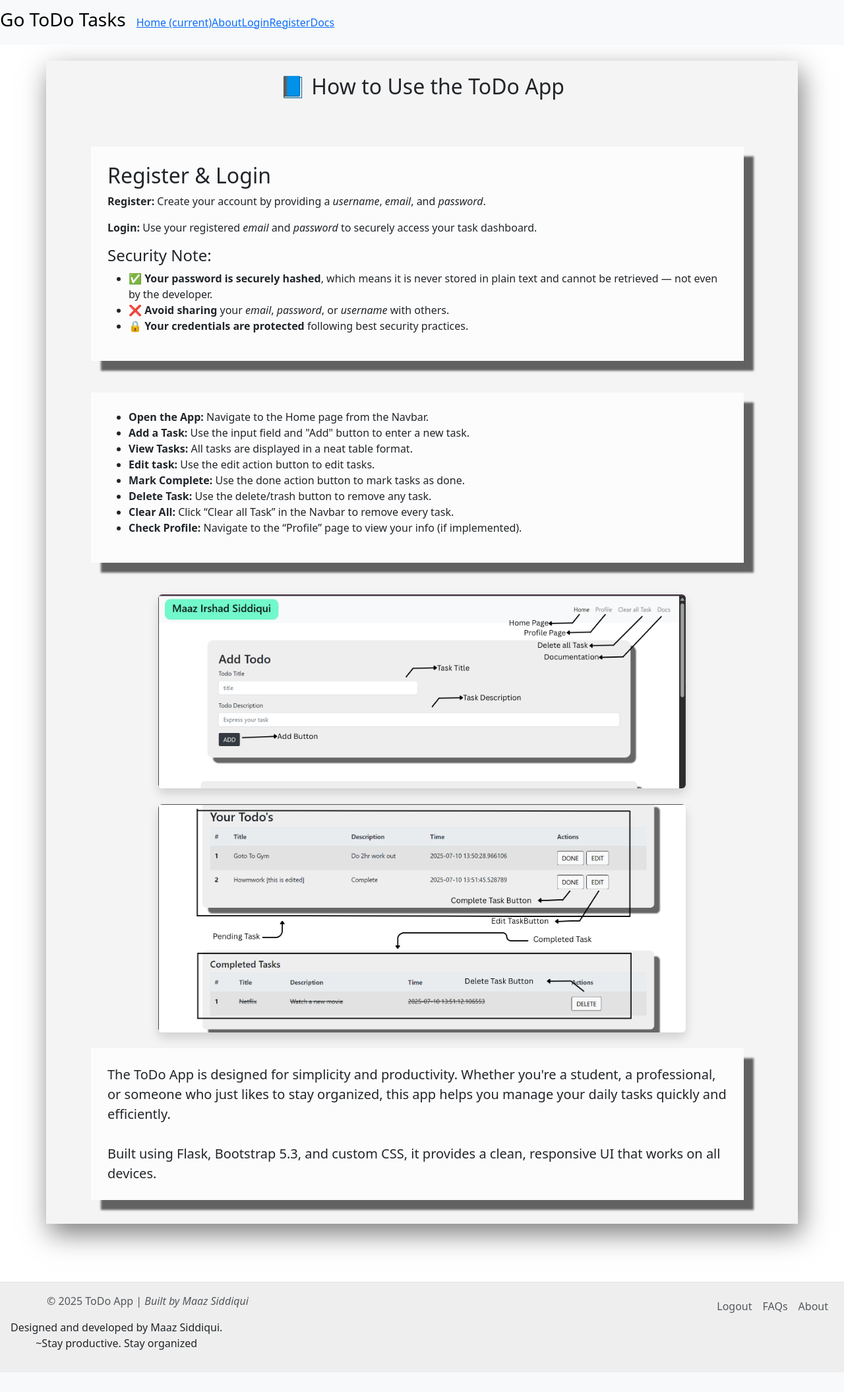
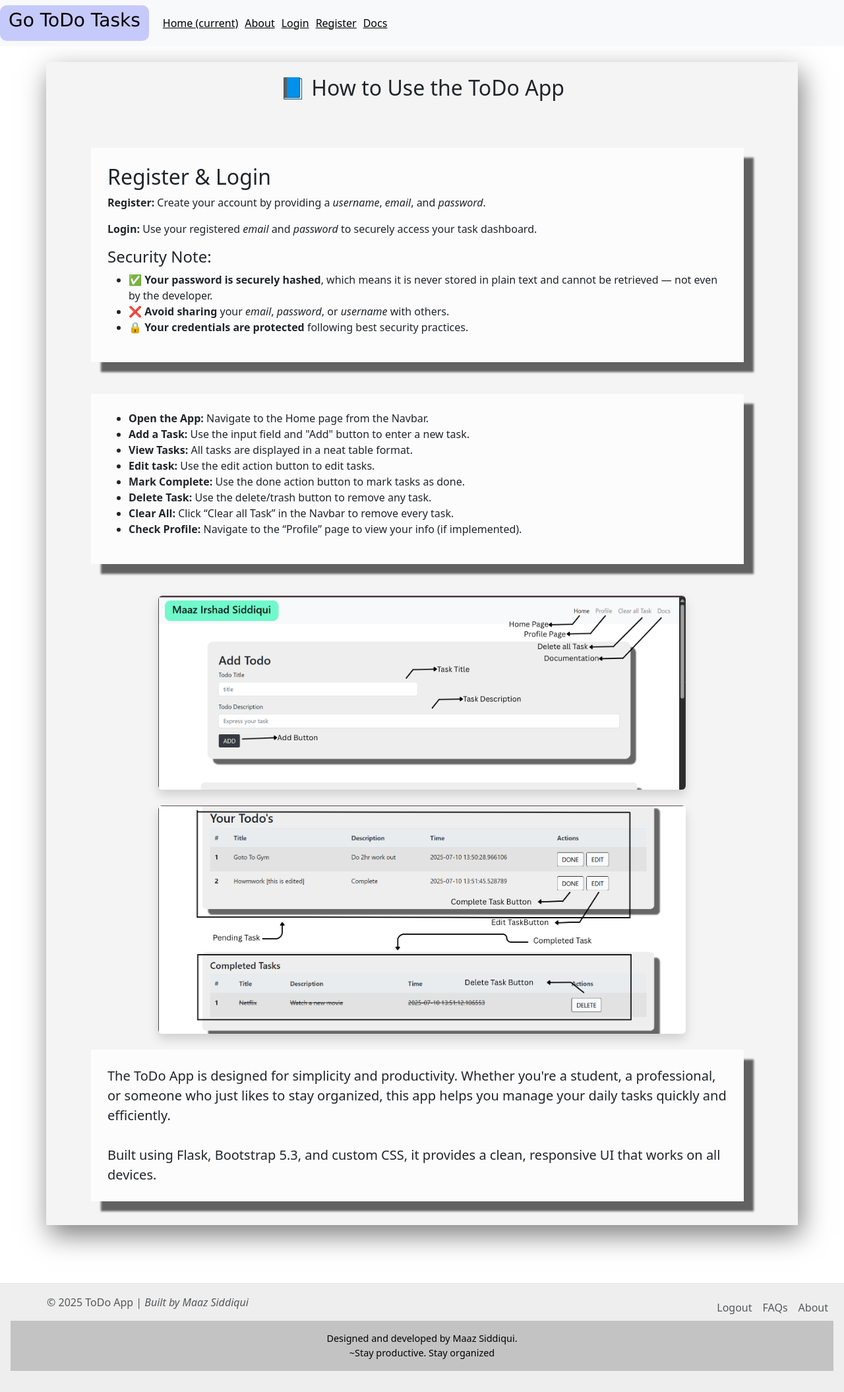
Before and after one commit to maazsiddiqui79/To-Do-App-with-User-Authentication, a Flask app: page /docs in a window 1280 px wide. Shown: the whole page at 66% size. Before the commit the page ends 2046 px from the top, so only its background shows below. Run offline with Flask 3, Linux system fonts and the light colour scheme; some libraries are stand-ins or nearby versions.

Commit message:
Update base.html

```diff
--- a/templates/base.html
+++ b/templates/base.html
@@ -2,7 +2,7 @@
 <html lang="en">
 
 <head>
-  <meta charset="utf-8" />
+<meta charset="utf-8" />
   <meta name="viewport" content="width=device-width, initial-scale=1, shrink-to-fit=no" />
 
   <!-- Favicon and Manifest -->
@@ -19,12 +19,53 @@
   <link rel="stylesheet" href="{{ url_for('static', filename='style.css') }}">
 
   <style>
-    /* Your inline styles */
+    .nav-links {
+      padding: 5px;
+      color: black;
+      transition: all 0.2s ease-in-out;
+    }
+
+    .nav-links:hover {
+      margin: 10px;
+      color: black;
+      transform: scale(1.09);
+      text-decoration: underline rgba(0, 0, 255, 0.603);
+      background-color: rgba(236, 237, 243, 0.861);
+      border-radius: 8px;
+    }
+
+    .footertext {
+      text-align: center;
+      background-color: rgba(128, 128, 128, 0.393);
+      padding: 1rem;
+      font-size: 0.9rem;
+      color: #000;
+      /* Dark text */
+      position: relative;
+      bottom: 0;
+      width: 100%;
+    }
+
+    .navbar-brand {
+      background-color: rgba(0, 21, 255, 0.205);
+      font-family: 'Lucida Sans', 'Lucida Sans Regular', 'Lucida Grande', 'Lucida Sans Unicode', Geneva, Verdana, sans-serif;
+      font-size: 1.1rem;
+      border-radius: 10px;
+      padding-bottom: 6px;
+      padding-top: 6px;
+      padding-left: 13px;
+      padding-right: 13px;
+      transition: all 0.3s ease-in-out;
+    }
+
+    .navbar-brand:hover {
+      border-radius: 0px;
+      transform: scale(1.06);
+      background-color: rgba(119, 0, 255, 0.205);
+    }
   </style>
-
   <title>{% block title %}My web{% endblock %}</title>
 </head>
-
 
 <body>
   <!-- Navbar -->
```
